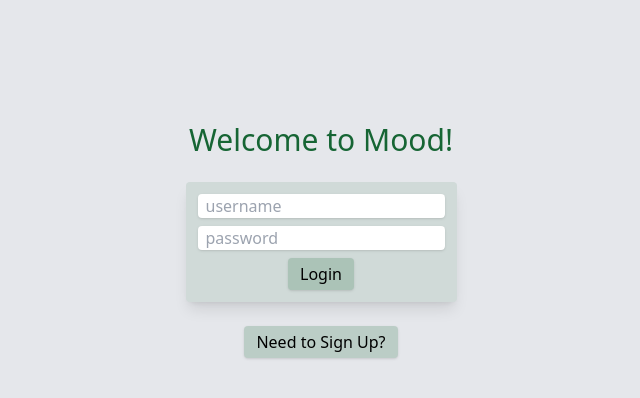
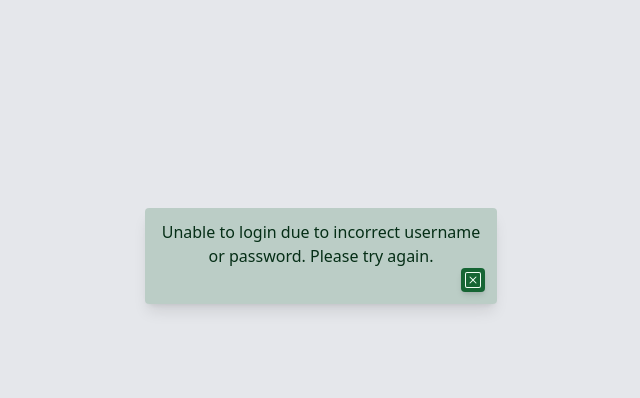
Before and after one commit to holdenmatthews/emotn, a React (Create React App) app: page / in a window 1280 px wide. Both pictures are taken after typing "Sample", "Sample123" into the empty fields and a click on the button "Login". Shown: the top 398 px of the page, without its empty margins (319-959 px from the left). Built offline with nearby package versions, Linux system fonts and the light colour scheme; no server answers.

Commit message:
alert component created and styled.

```diff
--- /dev/null
+++ b/src/components/Alert.jsx
@@ -0,0 +1,16 @@
+import React from 'react'
+import { BsXSquare } from "react-icons/bs";
+
+const Alert = (props) => {
+    const { message, setIsOpen } = props
+  return (
+    <div className='rounded bg-green-800 bg-opacity-20 p-3 m-4 flex flex-col shadow-lg'>
+        <h3 className='text-green-950 text-center'>{message}</h3>
+        <div className='flex flex-row justify-end'>
+        <button className="shadow-md bg-green-800 text-green-50 rounded p-1 transition-all duration-300 ease-in-out hover:bg-opacity-30 hover:text-green-950" onClick={() => setIsOpen(false)}><BsXSquare /></button>
+        </div>
+    </div>
+  )
+}
+
+export default Alert
--- a/src/components/Auth.jsx
+++ b/src/components/Auth.jsx
@@ -1,11 +1,14 @@
 import { useState, useContext } from "react";
 import AuthContext from "../store/authContext";
 import axios from "axios";
+import Alert from "./Alert";
 
 const Auth = () => {
   const [username, setUsername] = useState("");
   const [password, setPassword] = useState("");
   const [register, setRegister] = useState(false);
+  const [isOpen, setIsOpen] = useState(false);
+  const [message, setMessage] = useState("");
 
   const baseURL = "http://localhost:4444";
 
@@ -25,7 +28,11 @@ const Auth = () => {
           })
           .catch((err) => {
             console.log(err);
-            alert("That username is already taken :(");
+            // alert("That username is already taken :(");
+            setMessage(
+              "That username is already taken. Please make a change and try again."
+            );
+            setIsOpen(true);
             setUsername("");
             setPassword("");
           })
@@ -38,7 +45,11 @@ const Auth = () => {
           })
           .catch((err) => {
             console.log(err);
-            alert("Unable to login. Incorrect username or password.");
+            // alert("Unable to login. Incorrect username or password.");
+            setMessage(
+              "Unable to login due to incorrect username or password. Please try again."
+            );
+            setIsOpen(true);
             setUsername("");
             setPassword("");
           });
@@ -49,10 +60,21 @@ const Auth = () => {
   };
 
   return (
+    <>
+      {isOpen ? (
+        <main className="h-screen bg-gray-200 flex justify-center">
+          <div className="pt-48 max-w-sm">
+            <Alert message={message} setIsOpen={setIsOpen} />
+          </div>
+        </main>
+      ) : (
         <main className="h-screen bg-gray-200">
           <div className="flex flex-col items-center justify-center h-3/5 gap-6">
-        <h1 className="text-green-800 text-3xl">Welcome to Mood!</h1>
-        <form onSubmit={submitHandler} className="shadow-lg p-2 rounded bg-green-800 bg-opacity-10 flex flex-col justify-center items-center">
+            <h1 className="text-green-800 text-3xl">Welcome to Emotn!</h1>
+            <form
+              onSubmit={submitHandler}
+              className="shadow-lg p-2 rounded bg-green-800 bg-opacity-10 flex flex-col justify-center items-center"
+            >
               <input
                 className="shadow px-2 rounded m-1"
                 type="text"
@@ -67,13 +89,20 @@ const Auth = () => {
                 placeholder="password"
                 onChange={(e) => setPassword(e.target.value)}
               />
-          <button className="shadow p-1 px-3 bg-green-800 bg-opacity-20 hover:bg-opacity-70 hover:text-green-50 transition-all duration-300 ease-in-out rounded m-1">{register ? "Sign Up" : "Login"}</button>
+              <button className="shadow p-1 px-3 bg-green-800 bg-opacity-20 hover:bg-opacity-70 hover:text-green-50 transition-all duration-300 ease-in-out rounded m-1">
+                {register ? "Sign Up" : "Login"}
+              </button>
             </form>
-        <button onClick={handleClick} className="shadow p-1 px-3 bg-green-800 bg-opacity-20 hover:bg-opacity-70 hover:text-green-50 transition-all duration-300 ease-in-out rounded">
+            <button
+              onClick={handleClick}
+              className="shadow p-1 px-3 bg-green-800 bg-opacity-20 hover:bg-opacity-70 hover:text-green-50 transition-all duration-300 ease-in-out rounded"
+            >
               Need to {register ? "Login" : "Sign Up"}?
             </button>
           </div>
         </main>
+      )}
+    </>
   );
 };
 
```
Lines whose indentation alone changed are shown as unchanged.
